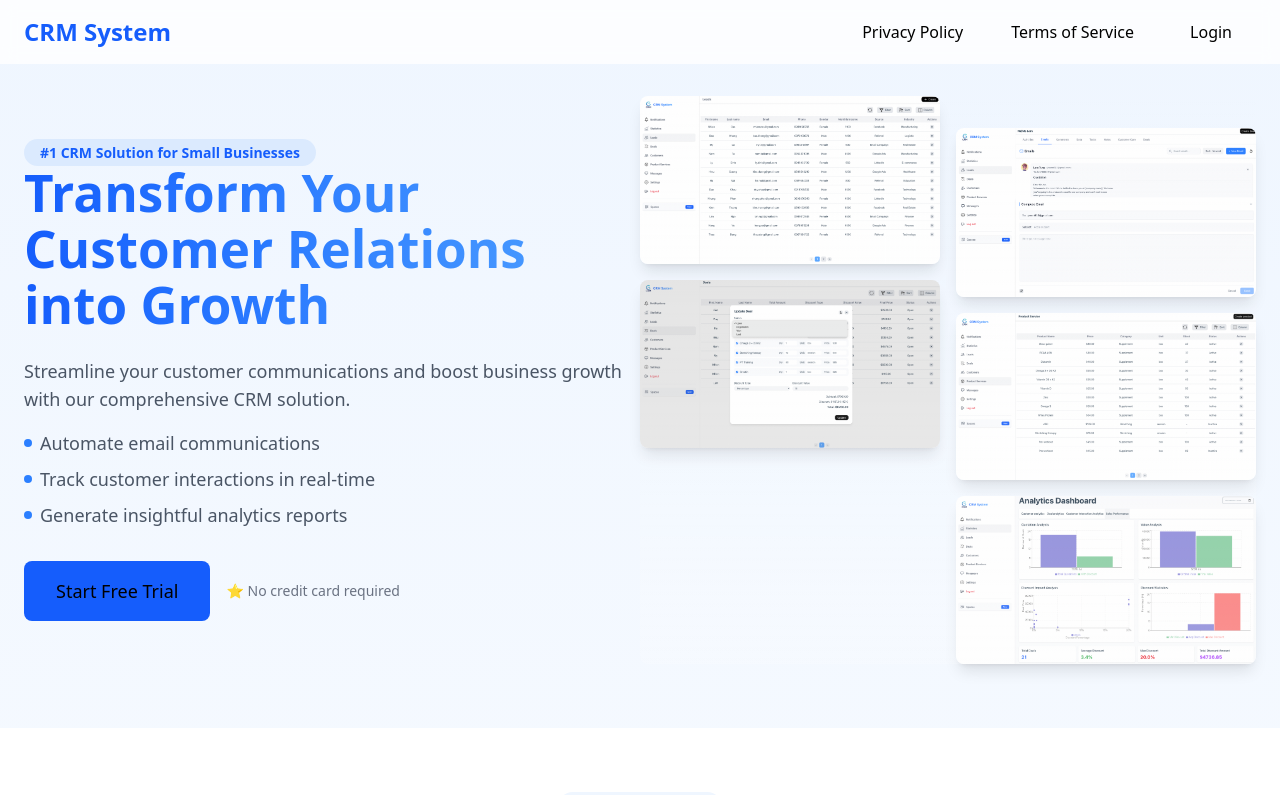
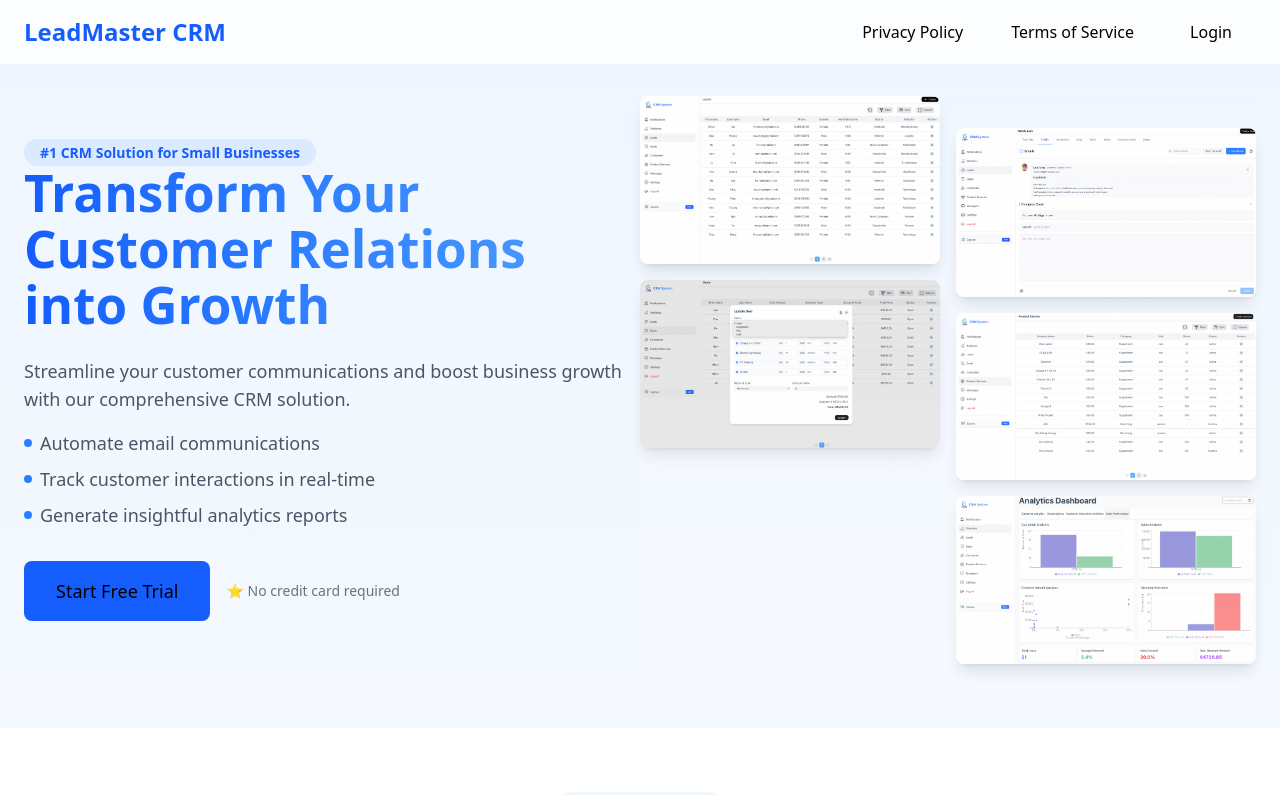
Before and after one commit to LamT0305/crm-frontend, a React (Vite) app: page / in a window 1280 px wide. Shown: the top 795 px of the page. Built offline with nearby package versions, Linux system fonts and the light colour scheme.

Commit message:
change app name

```diff
--- a/src/pages/LandingPage.jsx
+++ b/src/pages/LandingPage.jsx
@@ -12,7 +12,7 @@ function LandingPage() {
       {/* Navigation */}
       <nav className="px-6 py-4 flex justify-between items-center fixed w-full bg-white/80 backdrop-blur-sm z-50">
         <div className="text-2xl font-bold text-blue-600 hover:scale-105 transition-transform">
-          CRM System
+          LeadMaster CRM
         </div>
         <div className="space-x-4">
           <Link
```
